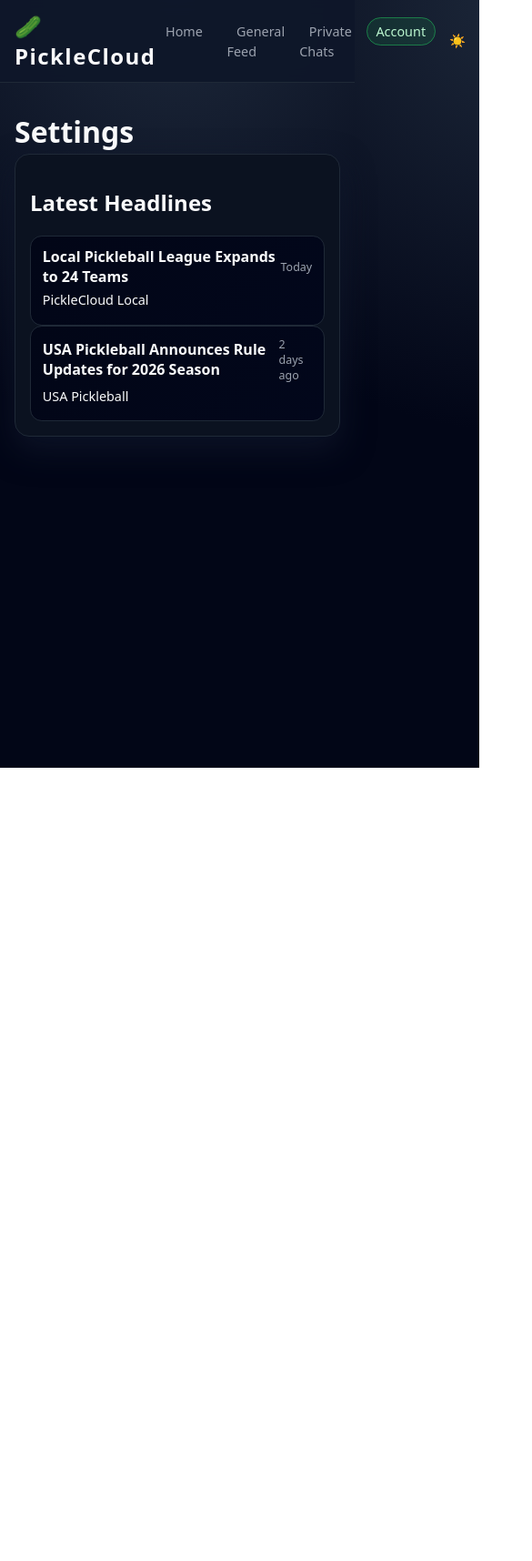
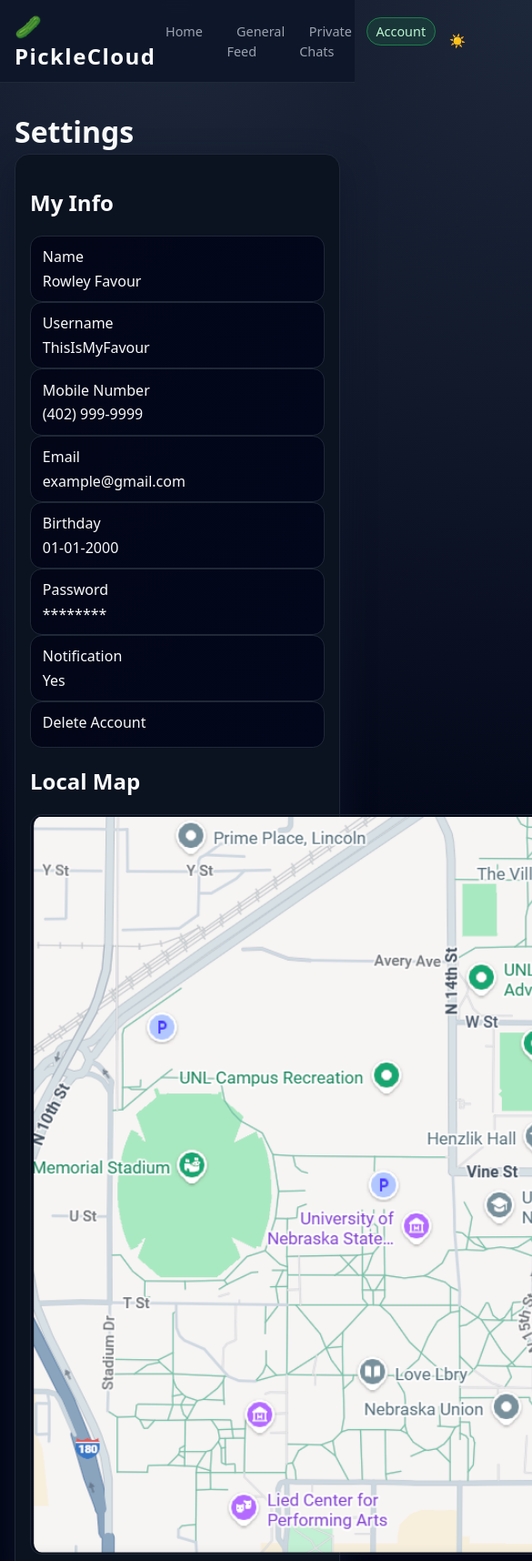
Before and after one commit to pujara-narayana/PickleCloud, a plain HTML site: page account.html in a window 390 px wide. Shown: the top 1716 px of the page at 91% size, 585 px wide, since content can reach past the window. Before the commit the page ends 844 px from the top, so only its background shows below. Drawn offline with Linux system fonts and the light colour scheme; no server answers.

Commit message:
Deleted some unnecessary items like logo.png, and adding settings under the account tab

```diff
--- a/account.html
+++ b/account.html
@@ -26,11 +26,17 @@
     </header>
 
     <section class="card">
-      <h2 class="section-title">Latest Headlines</h2>
-      <div id="newsList" class="news-list">
+      <h2 class="section-title">My Info</h2>
+      <div id="settingList" class="setting-list">
+        <div class="skeleton-card"></div>
+        <div class="skeleton-card"></div>
+        <div class="skeleton-card"></div>
+        <div class="skeleton-card"></div>
         <div class="skeleton-card"></div>
         <div class="skeleton-card"></div>
       </div>
+      <h2 class="section-title">Local Map</h2>
+      <img src="map.png" class="map">
     </section>
   </main>
 
--- a/app.js
+++ b/app.js
@@ -8,7 +8,7 @@ document.addEventListener("DOMContentLoaded", () => {
   setupClickableCards();
   setupFeed();
   setupChats();
-  setupNews();
+  setupAccount();
 });
 
 /* THEME: apply stored preference on each page */
@@ -67,16 +67,16 @@ function showToast(message) {
 
 function setupHeroButtons() {
   const explore = document.getElementById("ctaExplore");
-  const news = document.getElementById("ctaNews");
+  const account = document.getElementById("ctaAccount");
 
   if (explore) {
     explore.addEventListener("click", () => {
       window.location.href = "feed.html";
     });
   }
-  if (news) {
-    news.addEventListener("click", () => {
-      window.location.href = "news.html";
+  if (account) {
+    account.addEventListener("click", () => {
+      window.location.href = "account.html";
     });
   }
 }
@@ -335,47 +335,74 @@ function appendChatMessage(container, msg) {
   container.scrollTop = container.scrollHeight;
 }
 
-/* NEWS PAGE */
+/* ACCOUNT PAGE */
 
-async function setupNews() {
-  const list = document.getElementById("newsList");
+async function setupAccount() {
+  const list = document.getElementById("settingList");
   if (!list) return;
 
   try {
-    const res = await fetch(`${API_BASE}/api/news`);
+    const res = await fetch(`${API_BASE}/api/account`);
     if (!res.ok) throw new Error();
-    const news = await res.json();
-    renderNews(list, news);
+    const account = await res.json();
+    renderAccount(list, account);
   } catch {
     const sample = [
       {
         id: 1,
-        title: "Local Pickleball League Expands to 24 Teams",
-        source: "PickleCloud Local",
-        time: "Today",
+        Setting: "Name",
+        CurrentData: "Rowley Favour",
       },
       {
         id: 2,
-        title: "USA Pickleball Announces Rule Updates for 2026 Season",
-        source: "USA Pickleball",
-        time: "2 days ago",
+        Setting: "Username",
+        CurrentData: "ThisIsMyFavour",
+      },
+      {
+        id: 3,
+        Setting: "Mobile Number",
+        CurrentData: "(402) 999-9999",
+      },
+      {
+        id: 4,
+        Setting: "Email",
+        CurrentData: "example@gmail.com",
+      },
+      {
+        id: 5,
+        Setting: "Birthday",
+        CurrentData: "01-01-2000",
+      },
+      {
+        id: 6,
+        Setting: "Password",
+        CurrentData: "********",
+      },
+      {
+        id: 7,
+        Setting: "Notification",
+        CurrentData: "Yes",
+      },
+      {
+        id: 8,
+        Setting: "Delete Account",
+        CurrentData: "",
       },
     ];
-    renderNews(list, sample);
+    renderAccount(list, sample);
   }
 }
 
-function renderNews(list, items) {
+function renderAccount(list, items) {
   list.innerHTML = "";
   items.forEach((item) => {
     const div = document.createElement("article");
     div.className = "post-card";
     div.innerHTML = `
       <div class="post-header">
-        <div class="post-user">${item.title}</div>
-        <div class="post-meta">${item.time ?? ""}</div>
+        <div class="post-user">${item.Setting}</div>
       </div>
-      <div class="post-body">${item.source ?? ""}</div>
+      <div class="post-body">${item.CurrentData ?? ""}</div>
     `;
     list.appendChild(div);
   });
--- a/styles.css
+++ b/styles.css
@@ -383,7 +383,7 @@ select:focus {
 
 /* POSTS */
 
-.posts-list {
+.-list {
   display: flex;
   flex-direction: column;
   gap: 0.75rem;
@@ -408,7 +408,7 @@ body.theme-light .post-card {
   margin-bottom: 0.3rem;
 }
 
-.post-user {
+.post-name {
   font-weight: 600;
 }
 
@@ -417,7 +417,7 @@ body.theme-light .post-card {
   color: var(--text-muted);
 }
 
-.post-body {
+.setting-data {
   font-size: 0.9rem;
   margin: 0.2rem 0 0.4rem;
 }
@@ -636,6 +636,16 @@ body.theme-light .modal-note code {
   cursor: pointer;
 }
 
+ /* MAP */
+
+.map{
+  border-radius: 0.8rem;
+  padding: 0.1rem 0.2rem;
+  background: linear-gradient(135deg, #02061757, #02071b1d);
+  border: 1px solid var(--border);
+  width: 955px;
+}
+
 /* TOAST */
 
 .toast {
```
Also changed, not shown: index.html (+2 -9 lines), Logo.png (deleted), map.png (added).
